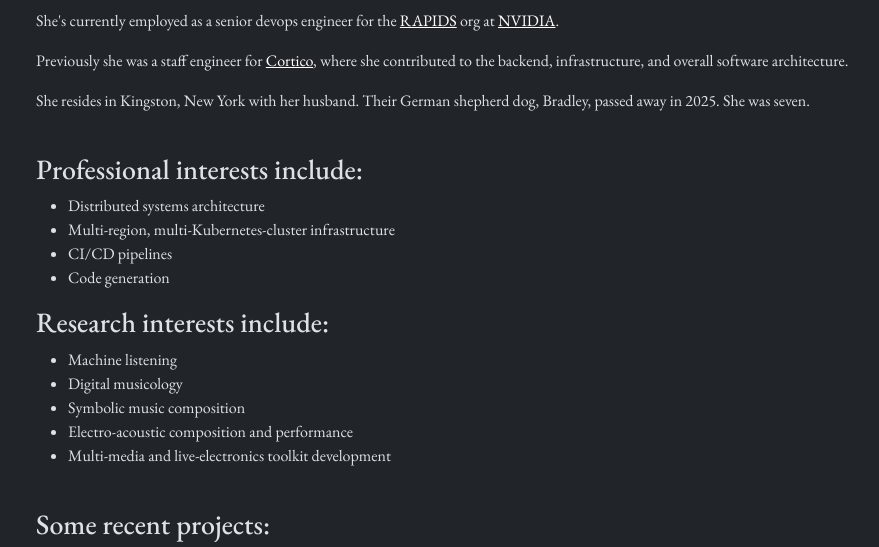
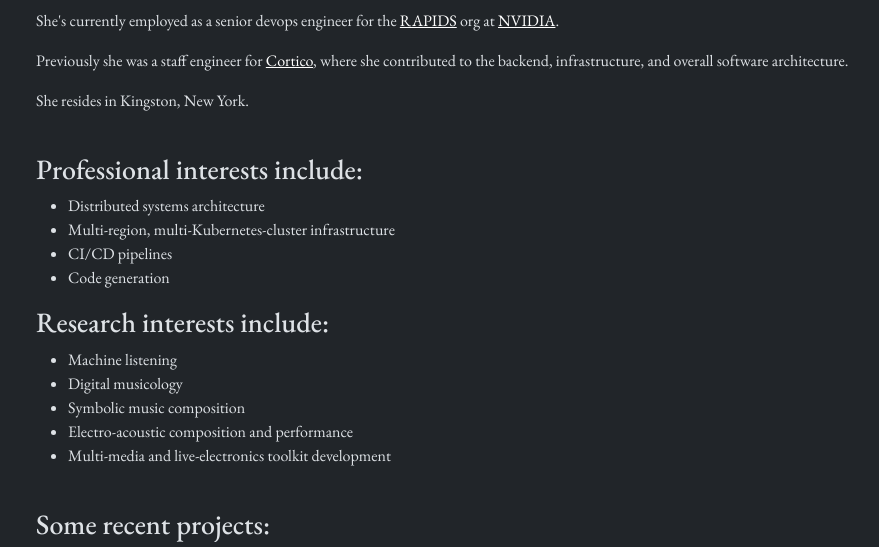
Before and after one commit to josephine-wolf-oberholtzer/josephine-wolf-oberholtzer.github.io, a plain HTML site: page index.html in a window 1280 px wide. Shown: the part 209-756 px from the top of the page, without its empty margins (46-925 px from the left). Drawn offline with nearby package versions, Linux system fonts and the light colour scheme.

Commit message:
Life update

```diff
--- a/index.html
+++ b/index.html
@@ -30,7 +30,7 @@
       <br />
       <p>She's currently employed as a senior devops engineer for the <a href="https://rapids.ai">RAPIDS</a> org at <a href="https://www.nvidia.com/">NVIDIA</a>.</p>
       <p>Previously she was a staff engineer for <a href="https://cortico.ai/">Cortico</a>, where she contributed to the backend, infrastructure, and overall software architecture.</p>
-      <p>She resides in Kingston, New York with her husband. Their German shepherd dog, Bradley, passed away in 2025. She was seven.</p>
+      <p>She resides in Kingston, New York.</p>
       <br />
       <h3>Professional interests include:</h3>
       <ul>
```
